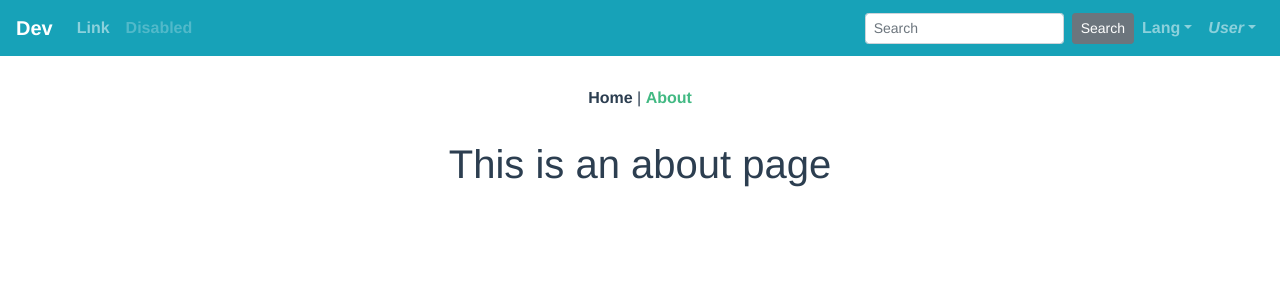
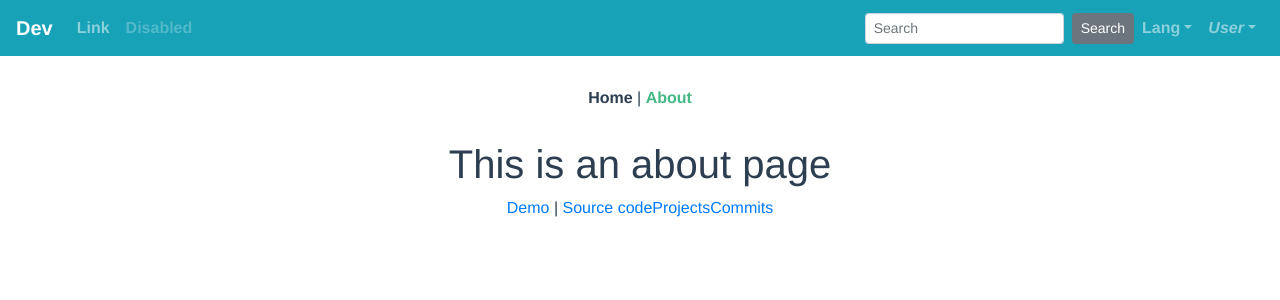
Before and after one commit to scenaristeur/dev, a Vue app: page /about in a window 1280 px wide. Shown: the top 300 px of the page. Built offline with nearby package versions, Linux system fonts and the light colour scheme.

Commit message:
internationalization

```diff
--- a/src/views/AboutView.vue
+++ b/src/views/AboutView.vue
@@ -1,5 +1,10 @@
 <template>
   <div class="about">
     <h1>This is an about page</h1>
+
+    <a href="https://scenaristeur.github.io/dev/" target="_blank">Demo</a> |
+    <a href="https://github.com/scenaristeur/dev/" target="_blank">Source code</a>
+    <a href="https://github.com/scenaristeur/dev/projects" target="_blank">Projects</a>
+    <a href="https://github.com/scenaristeur/dev/commits/main" target="_blank">Commits</a>
   </div>
 </template>
```
Also changed, not shown: 20 other files (tests, documents, lock files or other folders).
